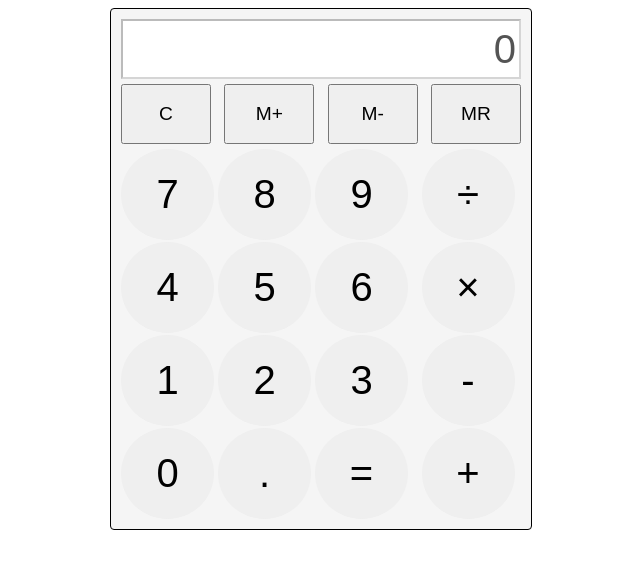
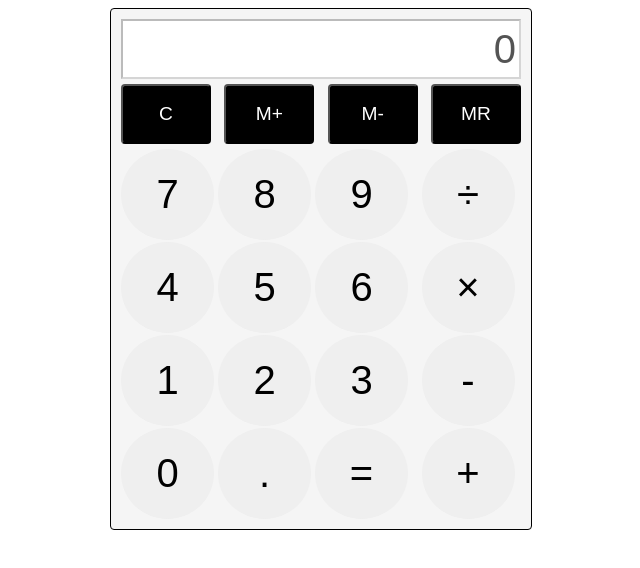
Before and after one commit to islandtechie/calculator, a plain HTML site: page index.html in a window 1280 px wide. Shown: the whole page, without its empty margins (319-959 px from the left). Drawn offline with Linux system fonts and the light colour scheme.

Commit message:
Worked on styling

```diff
--- a/styles.css
+++ b/styles.css
@@ -30,8 +30,17 @@
 .calculator > #function-buttons > button {
     width: 90px;
     height: 60px;
+    border-radius: 4px;
     font-size: 1.2em;
+    background-color: black;
+    color: white;
 }
+
+.calculator-body button:focus,
+.calculator > #function-buttons > button:focus {
+    outline: none;
+}
+
 .calculator-body {
     display: flex;
 }
@@ -45,6 +54,7 @@
     font-size: 2.5em;
 }
 
+
 .calculator-body button:active {
     background-color: lightslategray;
 }
```
